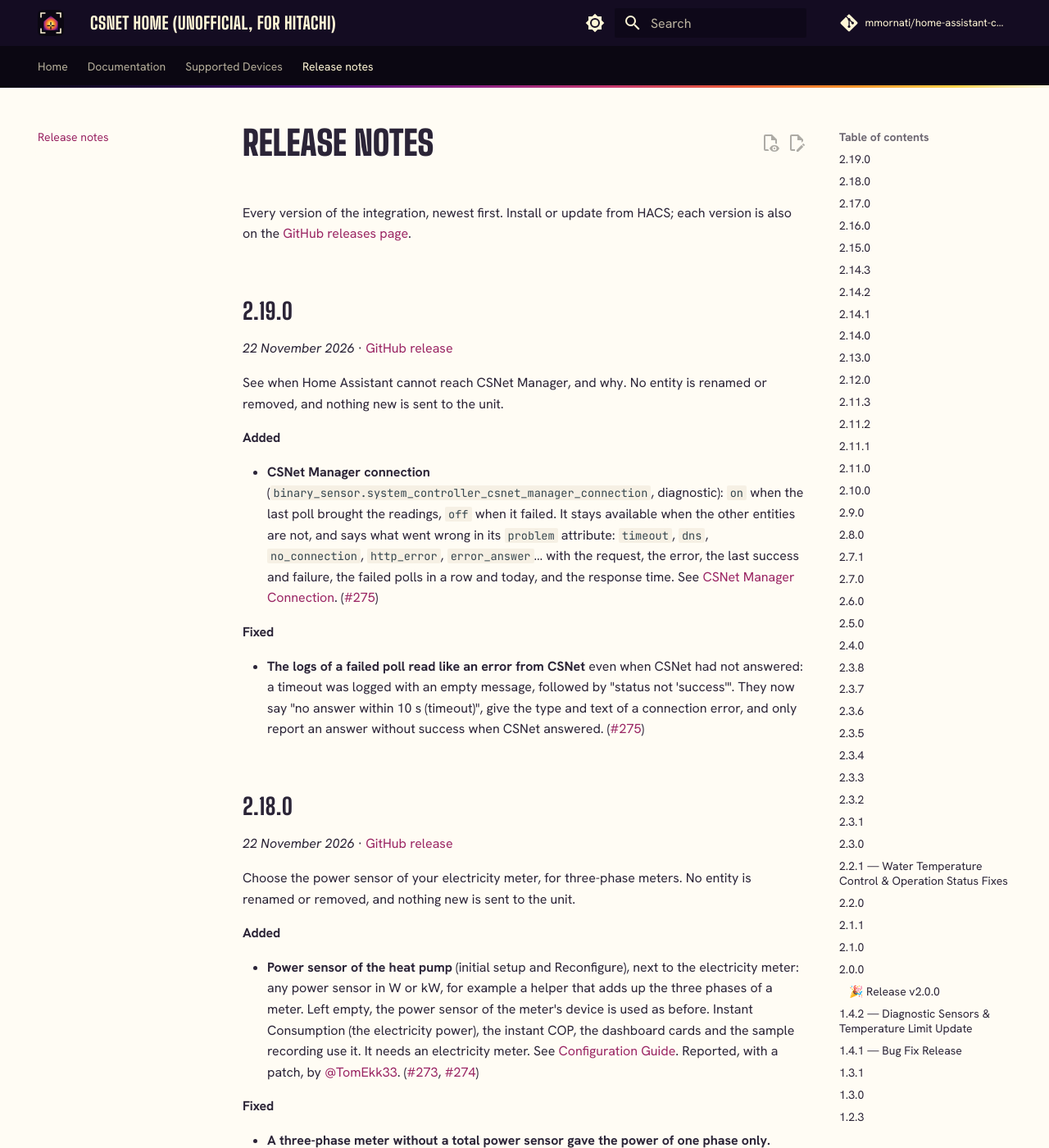
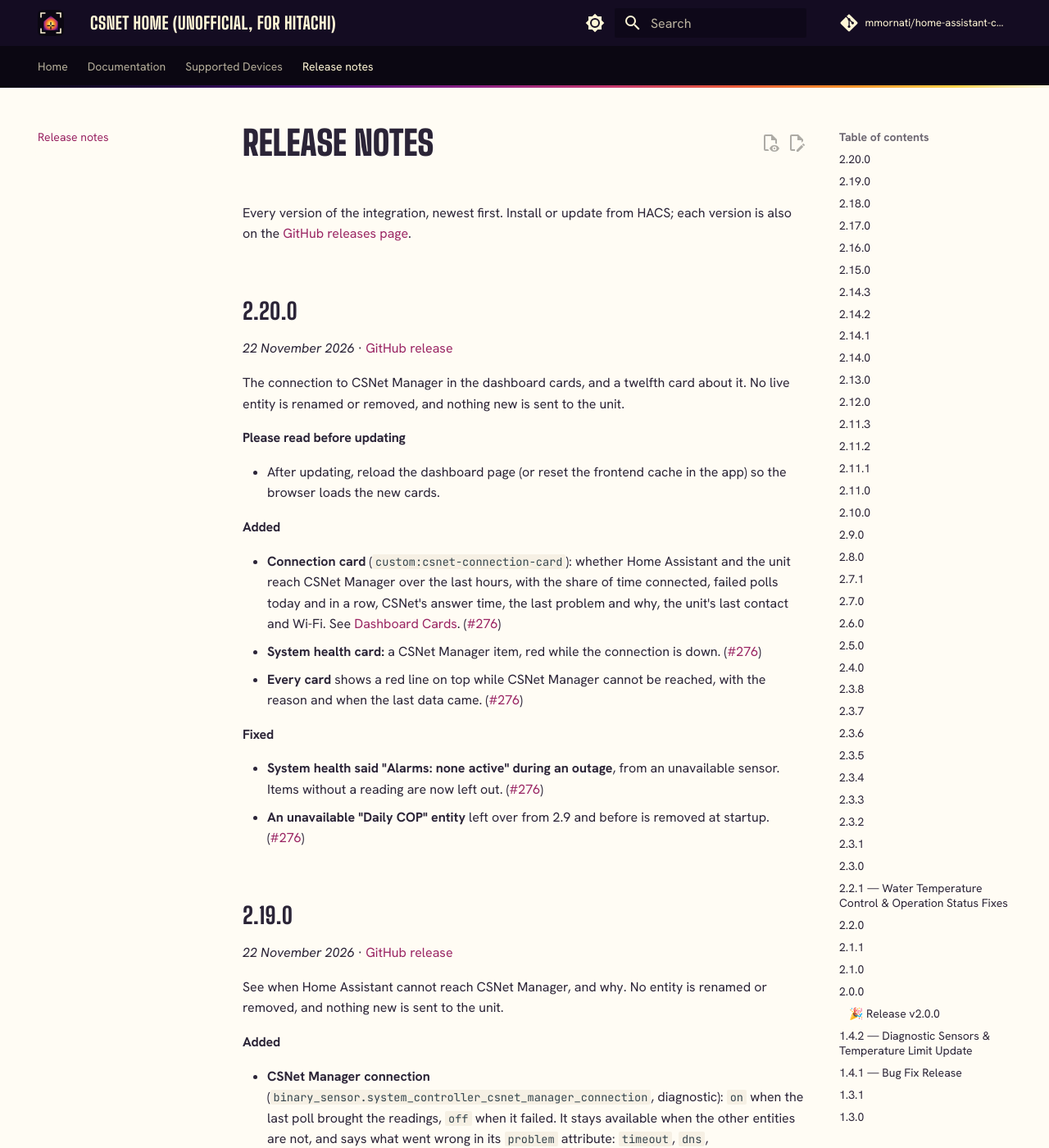
Before and after one commit to mmornati/home-assistant-csnet-home, an MkDocs documentation site: the page built from docs/release-notes.md, in a window 1280 px wide and 1400 px high. Shown: the whole window at 82% size. Built offline with MkDocs 1.6.1 and Material for MkDocs 9.7.7, drawn with Linux system fonts in a browser that asks for light colours; some web fonts are replaced; comment, search, counter and statistics services are not loaded.

Commit message:
docs: 2.20.0 release notes

```diff
--- a/docs/release-notes.md
+++ b/docs/release-notes.md
@@ -6,6 +6,27 @@ description: What changed in each version of the CSNet Home (unofficial, for Hit
 # Release notes
 
 Every version of the integration, newest first. Install or update from HACS; each version is also on the [GitHub releases page](https://github.com/mmornati/home-assistant-csnet-home/releases).
+
+## 2.20.0
+
+*22 November 2026* · [GitHub release](https://github.com/mmornati/home-assistant-csnet-home/releases/tag/2.20.0)
+
+The connection to CSNet Manager in the dashboard cards, and a twelfth card about it. No live entity is renamed or removed, and nothing new is sent to the unit.
+
+#### Please read before updating
+
+- After updating, reload the dashboard page (or reset the frontend cache in the app) so the browser loads the new cards.
+
+#### Added
+
+- **Connection card** (`custom:csnet-connection-card`): whether Home Assistant and the unit reach CSNet Manager over the last hours, with the share of time connected, failed polls today and in a row, CSNet's answer time, the last problem and why, the unit's last contact and Wi-Fi. See [Dashboard Cards](wiki/Dashboard-Cards.md#connection). ([#276](https://github.com/mmornati/home-assistant-csnet-home/pull/276))
+- **System health card:** a CSNet Manager item, red while the connection is down. ([#276](https://github.com/mmornati/home-assistant-csnet-home/pull/276))
+- **Every card** shows a red line on top while CSNet Manager cannot be reached, with the reason and when the last data came. ([#276](https://github.com/mmornati/home-assistant-csnet-home/pull/276))
+
+#### Fixed
+
+- **System health said "Alarms: none active" during an outage**, from an unavailable sensor. Items without a reading are now left out. ([#276](https://github.com/mmornati/home-assistant-csnet-home/pull/276))
+- **An unavailable "Daily COP" entity** left over from 2.9 and before is removed at startup. ([#276](https://github.com/mmornati/home-assistant-csnet-home/pull/276))
 
 ## 2.19.0
 
```
